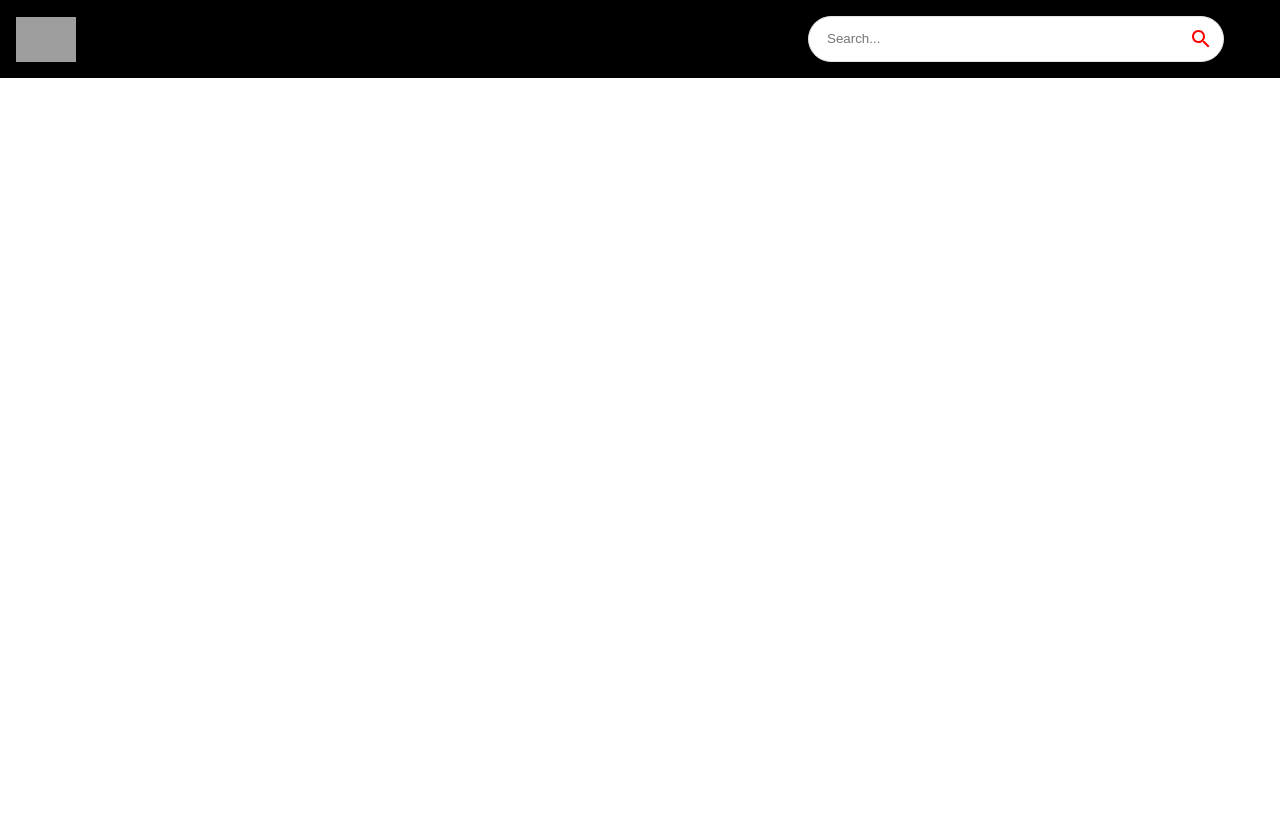
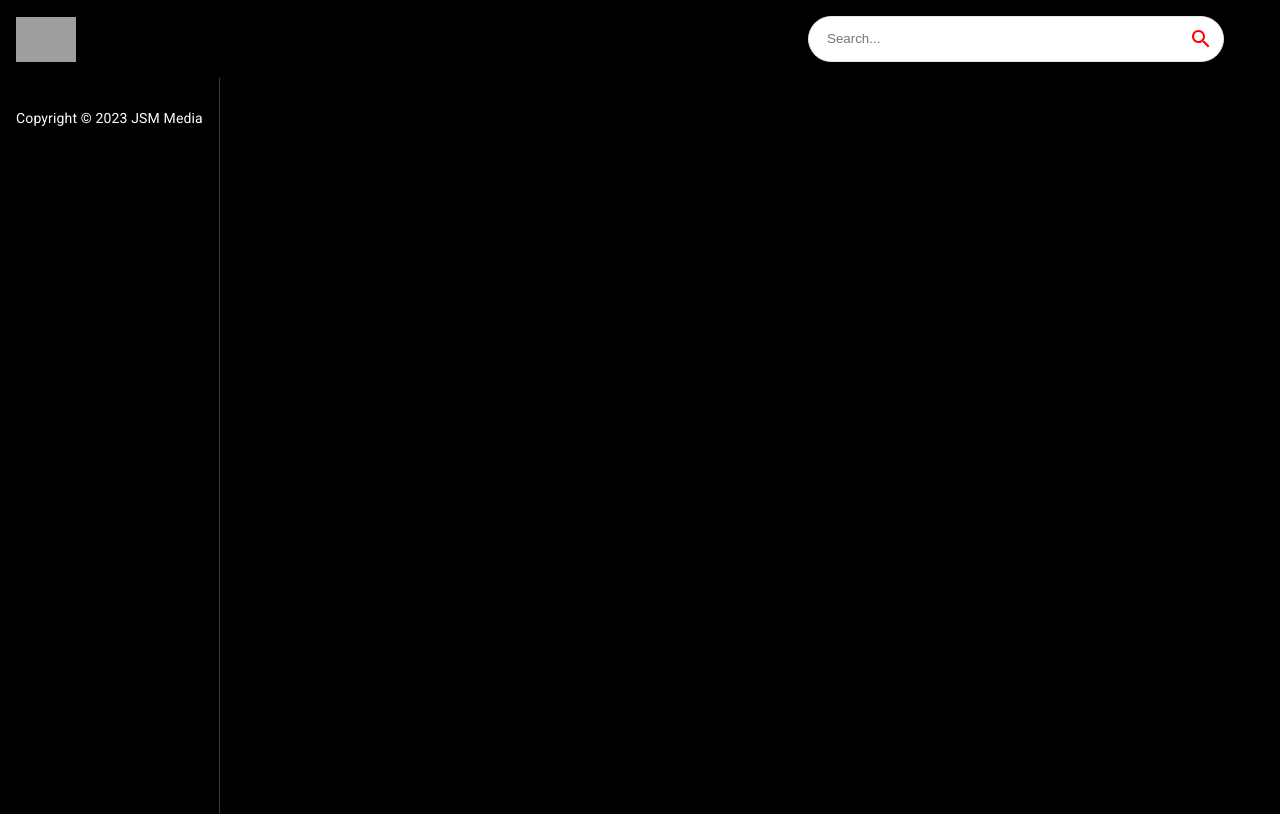
Before and after one commit to devesh1808/Youtube-Clone, a React (Create React App) app: page / in a window 1280 px wide. Built offline with nearby package versions, Linux system fonts and the light colour scheme; grey boxes are pictures that could not be loaded; the HTML template or start-up script is replaced by a standard one.

Commit message:
created feed component for ui

```diff
--- a/src/components/Feed.jsx
+++ b/src/components/Feed.jsx
@@ -1,11 +1,27 @@
-import React from 'react'
+import React, { useEffect, useState } from "react";
+import { Box, Stack, Typography } from "@mui/material";
 
 const Feed = () => {
   return (
-    <div>
+    <Stack sx={{ flexDirection: { sx: "column", md: "row" } }}>
+      <Box
+        sx={{
+          height: { sx: "auto", md: "92vh" },
+          borderRight: "1px solid #3d3d3d",
+          px: { sx: 0, md: 2 },
+        }}
+      >
+        Sidebar
+        <Typography
+          className="copyright"
+          variant="body2"
+          sx={{ mt: 1.5, color: "#fff" }}
+        >
+          Copyright © 2023 JSM Media
+        </Typography>
+      </Box>
+    </Stack>
+  );
+};
 
-    </div>
-  )
-}
-
-export default Feed
+export default Feed;
```
